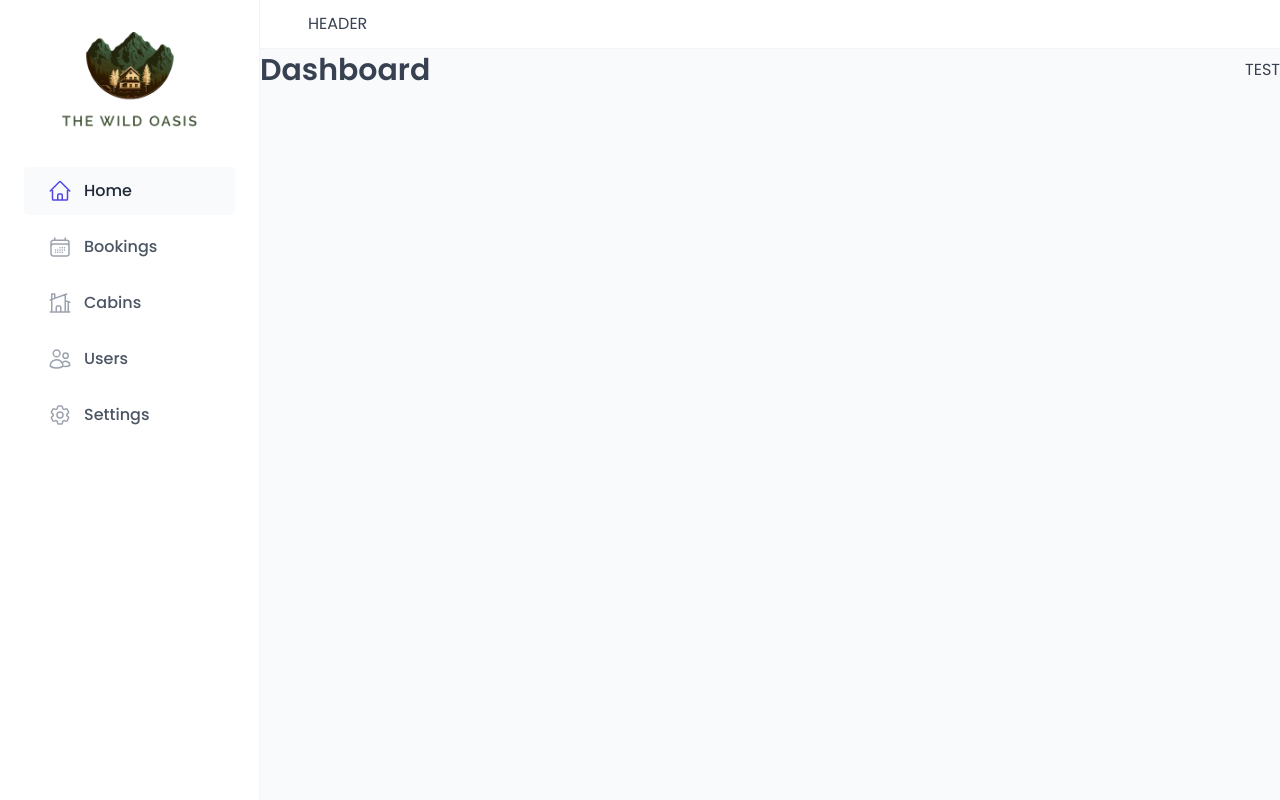
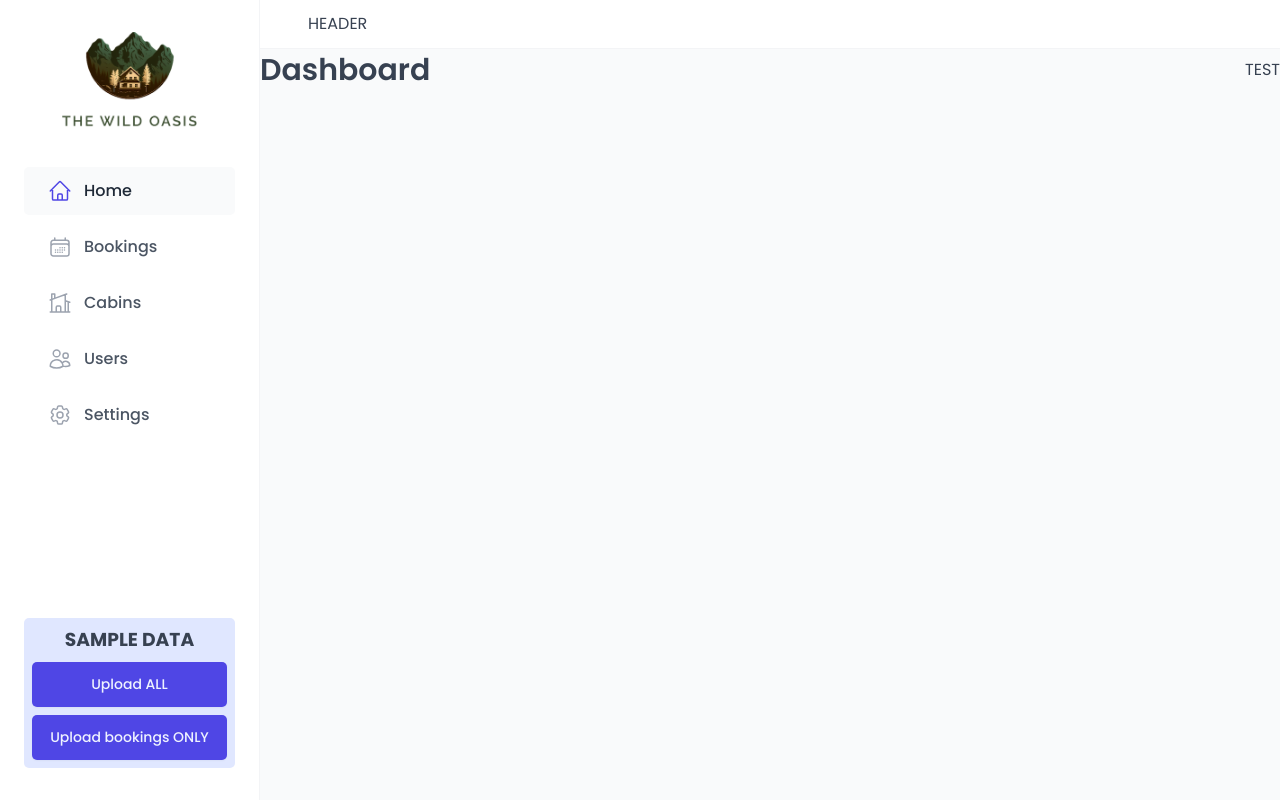
Before and after one commit to kerstin-w/wild-oasis, a React (Vite) app: page /dashboard in a window 1280 px wide. Built offline with nearby package versions, Linux system fonts and the light colour scheme; a web font is replaced by a local one.

Commit message:
feat: Add uploader component to sidebar for development

```diff
--- a/src/ui/Sidebar.jsx
+++ b/src/ui/Sidebar.jsx
@@ -2,6 +2,7 @@
 
 import Logo from './Logo';
 import MainNav from './MainNav';
+import Uploader from '../data/Uploader';
 
 const StyledSidebar = styled.aside`
   background-color: var(--color-grey-0);
@@ -19,6 +20,8 @@
     <StyledSidebar>
       <Logo />
       <MainNav />
+      {/* Only for Development */}
+      <Uploader />
     </StyledSidebar>
   );
 }
```
